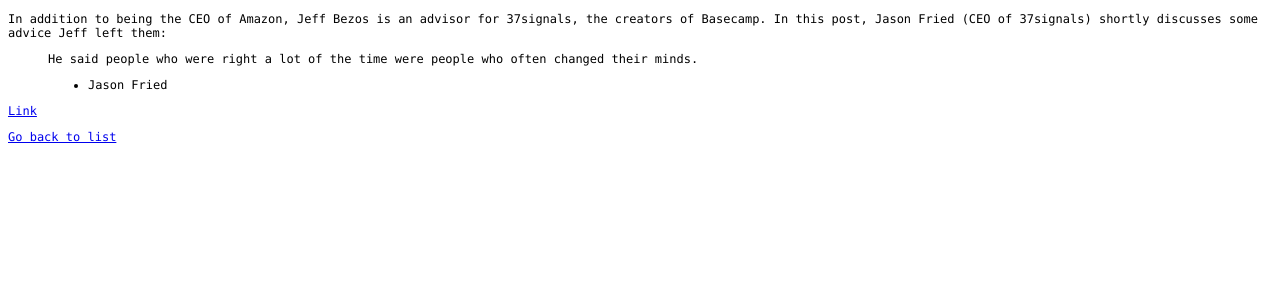
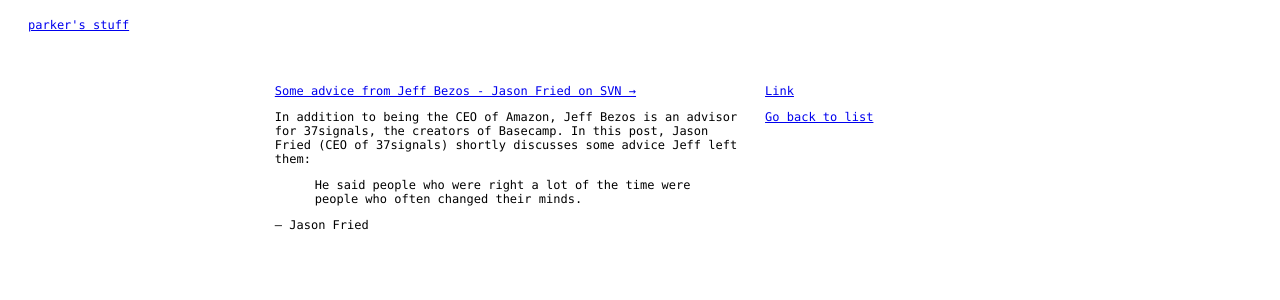
Before and after one commit to parkr/stuff, a Jekyll site: the page built from _posts/2013-08-09-some-advice-from-jeff-bezos-jason-fried-on-svn.markdown, in a window 1280 px wide. Shown: the top 300 px of the page. Built offline with Jekyll 4.4.1, drawn with Linux system fonts in a browser that asks for light colours; Markdown is read by kramdown in place of the engine named in the settings.

Commit message:
Use gridism for maximum awesome.

```diff
--- a/_layouts/default.html
+++ b/_layouts/default.html
@@ -3,10 +3,16 @@
 <head>
   <meta charset="utf-8">
   <meta name="viewport" content="width=device-width, initial-scale=1, maximum-scale=1">
-  <title>{{ page.title }} / Parker's Stuff</title>
+  <title>{% if page.title %}{{ page.title }} / {% endif %}Parker's Stuff</title>
+  <link rel="stylesheet" href="/css/gridism.css">
   <link rel="stylesheet" href="/css/main.css">
 </head>
-<body>
-  {{ content }}
+<body class="grid">
+  <div class="unit whole">
+    <a href="/">parker's stuff</a>
+  </div>
+  <div class="unit whole">
+    {{ content }}
+  </div>
 </body>
 </html>
--- a/_layouts/post.html
+++ b/_layouts/post.html
@@ -2,8 +2,22 @@
 layout: default
 ---
 
+<div class="unit one-fifth">&nbsp;</div>
+
+<div class="unit three-fifths">
+  <!-- begin content -->
+  <div class="unit two-thirds">
+    <p>
+      {% if page.external-url %}
+      <a href="{{ page.external-url }}" target="_blank">{{ page.title }} &rarr;</a>
+      {% endif %}
+    </p>
     {{ content }}
+  </div>
+  <!-- end content -->
 
+  <!-- begin sidebar -->
+  <div class="unit one-third">
     <p>
       {% if page.external-url %}
       <a href="{{ page.external-url }}" target="_blank">Link</a>
@@ -15,3 +29,9 @@
     </p>
 
     <p><a href="/">Go back to list</a></p>
+  </div>
+  <!-- end sidebar -->
+
+</div>
+
+<div class="unit one-fifth">&nbsp;</div>
--- a/_posts/2013-08-09-some-advice-from-jeff-bezos-jason-fried-on-svn.markdown
+++ b/_posts/2013-08-09-some-advice-from-jeff-bezos-jason-fried-on-svn.markdown
@@ -11,5 +11,5 @@
 
 > He said people who were right a lot of the time were people who often changed
 > their minds.
->
-> - Jason Fried
+
+&#8212; Jason Fried
--- a/index.html
+++ b/index.html
@@ -1,8 +1,8 @@
 ---
-title: Parker's Stuff
 layout: default
 ---
 
+<div class="unit golden-large">
   I like to collect stuff that I want to remember. This site is a portable way of
   doing that so here it is.
 
@@ -11,3 +11,4 @@
   <li><a href="{{ post.url }}">{{ post.title }}</a></li>
   {% endfor %}
   </ul>
+</div>
```
Lines whose indentation alone changed are shown as unchanged.
